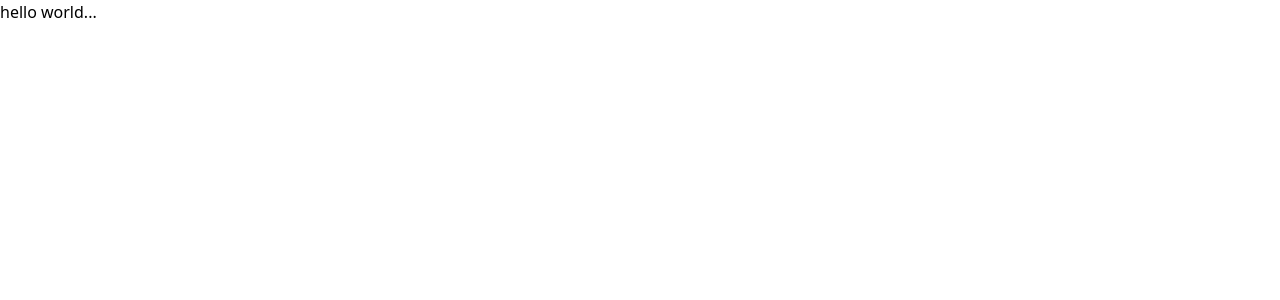
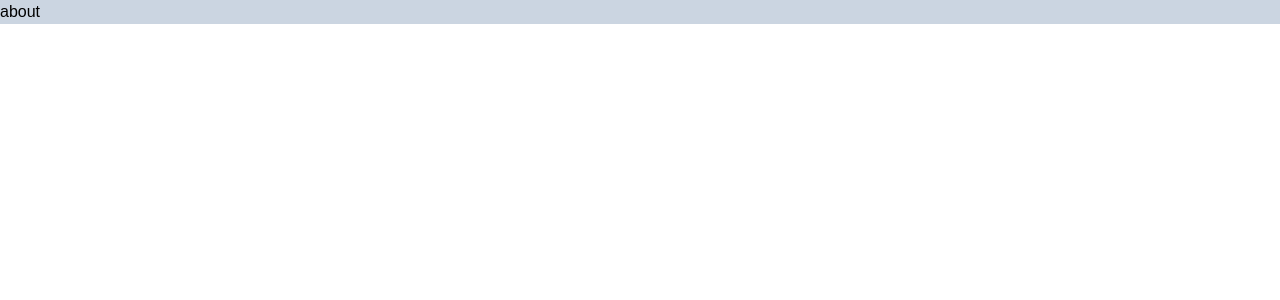
Before and after one commit to premier213/MyWebsite, a React (Create React App) app: page /about in a window 1280 px wide. Shown: the top 300 px of the page. Built offline with nearby package versions, Linux system fonts and the light colour scheme.

Commit message:
added router

```diff
--- a/package.json
+++ b/package.json
@@ -40,6 +40,9 @@
       "last 1 safari version"
     ]
   },
+  "resolutions": {
+    "styled-components": "^5"
+  },
   "devDependencies": {
     "@tailwindcss/postcss7-compat": "^2.0.3",
     "autoprefixer": "^9.8.6",
--- a/src/App.js
+++ b/src/App.js
@@ -1,5 +1,31 @@
+import { BrowserRouter as Router, Switch, Route } from "react-router-dom";
+import styled from "styled-components";
+import Header from "./components/header";
+
+const Body = styled.div`
+  font-family: "Poppins", Arial, Helvetica, sans-serif;
+`;
+
 function App() {
-  return <div className="App">hello world...</div>;
+  return (
+    <Router>
+      <div className="App">
+        <Body className="bg-gray-300">
+          <Header>
+            <Switch>
+              <Route exact path="/">
+                home
+              </Route>
+              <Route path="/about">about</Route>
+              <Route path="/portfolio">portfolio</Route>
+              <Route path="/contact">contact</Route>
+              <Route path="*">404</Route>
+            </Switch>
+          </Header>
+        </Body>
+      </div>
+    </Router>
+  );
 }
 
 export default App;
--- /dev/null
+++ b/src/components/header.js
@@ -0,0 +1,6 @@
+const Header = (props) => {
+  const { children } = props;
+  return <div>{children}</div>;
+};
+
+export default Header;
```
Also changed, not shown: .eslintrc.json, src/index.css (line endings or trailing spaces).
